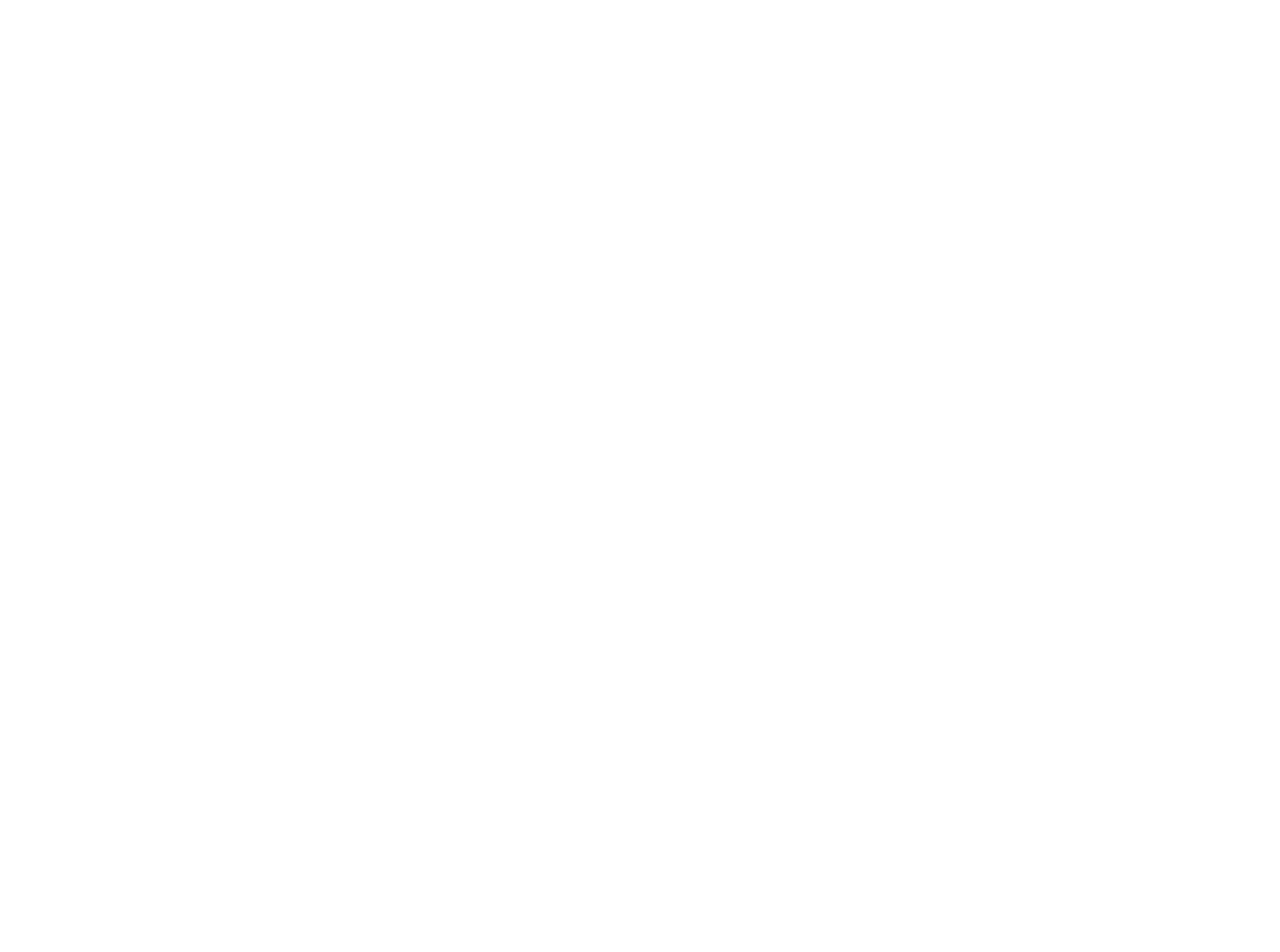
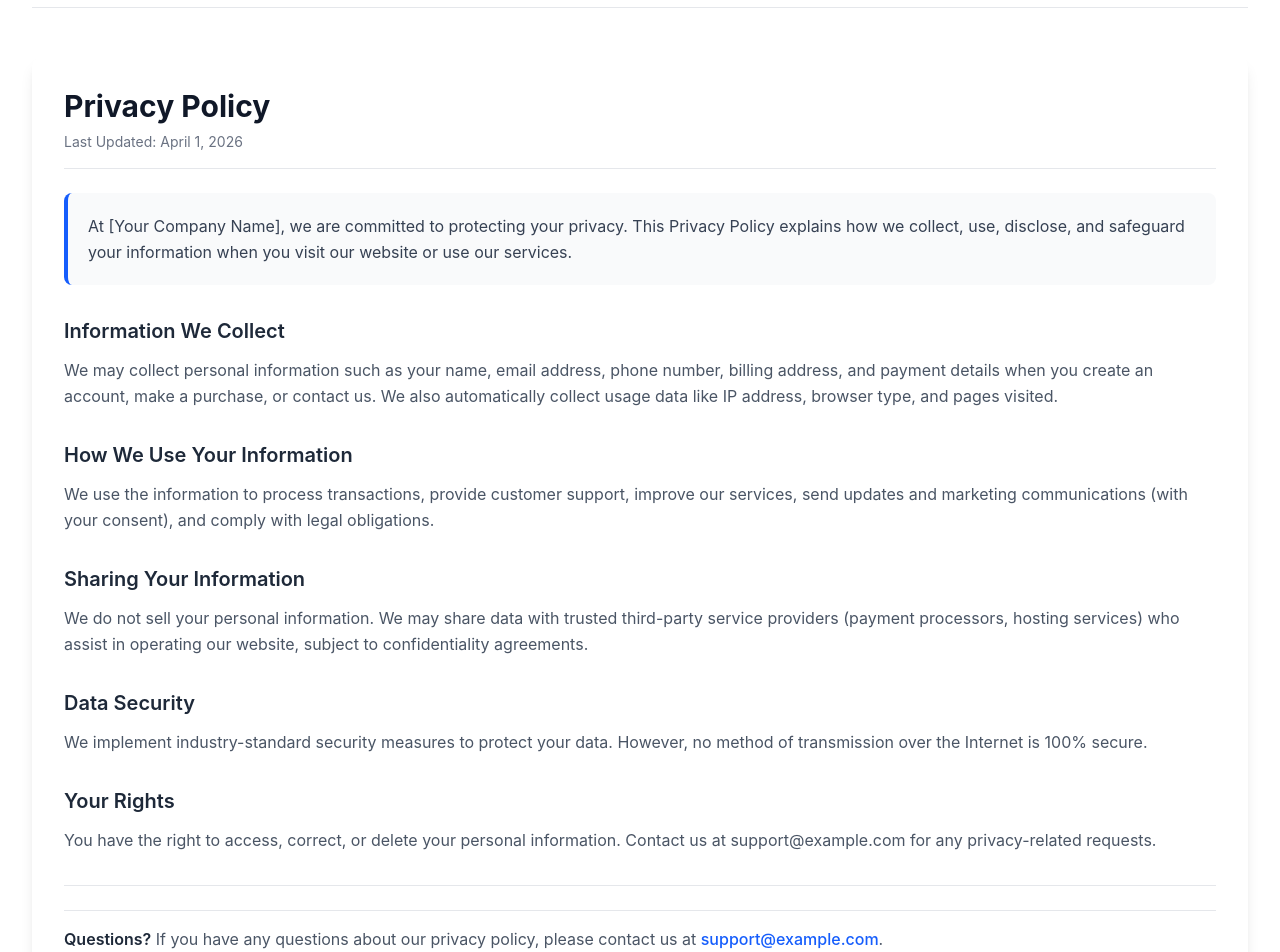
Before and after one commit to shiv90154/NGO, a React (Vite) app in the folder client/: page /policy in a window 1280 px wide. Before the commit this address had no page. Shown: the part 180-1132 px from the top of the page. Before the commit the page ends 800 px from the top, so only its background shows below. Built offline with nearby package versions, Linux system fonts and the light colour scheme.

Commit message:
policy files

```diff
--- a/client/src/App.jsx
+++ b/client/src/App.jsx
@@ -22,6 +22,8 @@
 import Profile from './pages/Profile';
 import Help from './pages/Help';
 import Home from './pages/Home';
+
+import Policy from './pages/Policy';
 
 
 // ========== LANGUAGE CONTEXT ==========
@@ -734,6 +736,7 @@
           {/* Public Routes */}
           <Route path="/" element={<LandingPage />} />
           <Route path="home" element={<Home/>}/>
+           <Route path="policy" element={<Policy/>}/>
 
           <Route path="/login" element={<Login />} />
           <Route path="/register" element={<Register />} />
--- /dev/null
+++ b/client/src/pages/Policy.jsx
@@ -0,0 +1,95 @@
+import React from 'react';
+
+const Policy = () => {
+  // Privacy Policy data
+  const privacyPolicy = {
+    title: "Privacy Policy",
+    lastUpdated: "April 1, 2026",
+    content: {
+      intro: "At [Your Company Name], we are committed to protecting your privacy. This Privacy Policy explains how we collect, use, disclose, and safeguard your information when you visit our website or use our services.",
+      sections: [
+        {
+          heading: "Information We Collect",
+          text: "We may collect personal information such as your name, email address, phone number, billing address, and payment details when you create an account, make a purchase, or contact us. We also automatically collect usage data like IP address, browser type, and pages visited."
+        },
+        {
+          heading: "How We Use Your Information",
+          text: "We use the information to process transactions, provide customer support, improve our services, send updates and marketing communications (with your consent), and comply with legal obligations."
+        },
+        {
+          heading: "Sharing Your Information",
+          text: "We do not sell your personal information. We may share data with trusted third-party service providers (payment processors, hosting services) who assist in operating our website, subject to confidentiality agreements."
+        },
+        {
+          heading: "Data Security",
+          text: "We implement industry-standard security measures to protect your data. However, no method of transmission over the Internet is 100% secure."
+        },
+        {
+          heading: "Your Rights",
+          text: "You have the right to access, correct, or delete your personal information. Contact us at support@example.com for any privacy-related requests."
+        }
+      ]
+    }
+  };
+
+  return (
+    <div className="max-w-7xl mx-auto px-4 sm:px-6 lg:px-8 py-8 sm:py-12">
+      {/* Header Section */}
+      <div className="text-center mb-8 sm:mb-12 pb-4 sm:pb-6 border-b border-gray-200">
+        <h1 className="text-3xl sm:text-4xl font-bold bg-gradient-to-r from-gray-900 to-gray-700 bg-clip-text text-transparent mb-3 sm:mb-4">
+          Privacy Policy
+        </h1>
+        <p className="text-base sm:text-lg text-gray-600 max-w-2xl mx-auto leading-relaxed">
+          Your privacy is important to us. Please review our policy below to understand how we protect your rights and manage your data.
+        </p>
+      </div>
+
+      {/* Main Content Area */}
+      <div className="bg-white rounded-xl shadow-lg overflow-hidden">
+        {/* Policy Content */}
+        <div className="p-5 sm:p-6 md:p-8">
+          <div className="border-b border-gray-200 pb-4 mb-6">
+            <h2 className="text-2xl sm:text-3xl font-bold text-gray-900 mb-2">
+              {privacyPolicy.title}
+            </h2>
+            <p className="text-xs sm:text-sm text-gray-500">
+              Last Updated: {privacyPolicy.lastUpdated}
+            </p>
+          </div>
+
+          <div className="prose prose-sm sm:prose lg:prose-lg max-w-none">
+            <p className="text-gray-700 bg-gray-50 p-4 sm:p-5 rounded-lg border-l-4 border-blue-600 mb-6 sm:mb-8 text-sm sm:text-base leading-relaxed">
+              {privacyPolicy.content.intro}
+            </p>
+
+            {privacyPolicy.content.sections.map((section, idx) => (
+              <div key={idx} className="mb-6 sm:mb-8">
+                <h3 className="text-lg sm:text-xl font-semibold text-gray-800 mb-2 sm:mb-3">
+                  {section.heading}
+                </h3>
+                <p className="text-gray-600 leading-relaxed text-sm sm:text-base">
+                  {section.text}
+                </p>
+              </div>
+            ))}
+
+            <div className="mt-8 pt-6 border-t border-gray-200">
+              <hr className="border-gray-200 mb-4" />
+              <p className="text-sm sm:text-base text-gray-600">
+                <strong className="font-semibold text-gray-800">Questions?</strong> If you have any questions about our privacy policy, please contact us at{' '}
+                <a
+                  href="mailto:support@example.com"
+                  className="text-blue-600 hover:text-blue-700 hover:underline font-medium"
+                >
+                  support@example.com
+                </a>.
+              </p>
+            </div>
+          </div>
+        </div>
+      </div>
+    </div>
+  );
+};
+
+export default Policy;
```
Also changed, not shown: client/src/pages/Refund.jsx (added), 1 other file (tests, documents, lock files or other folders).
